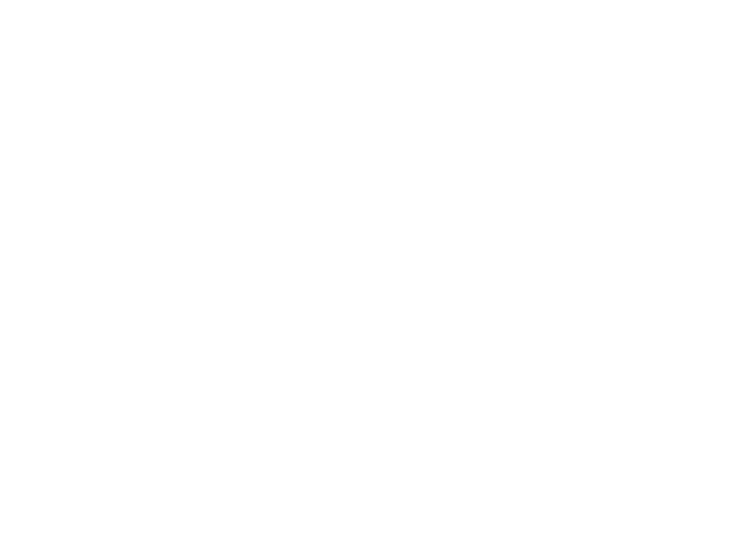
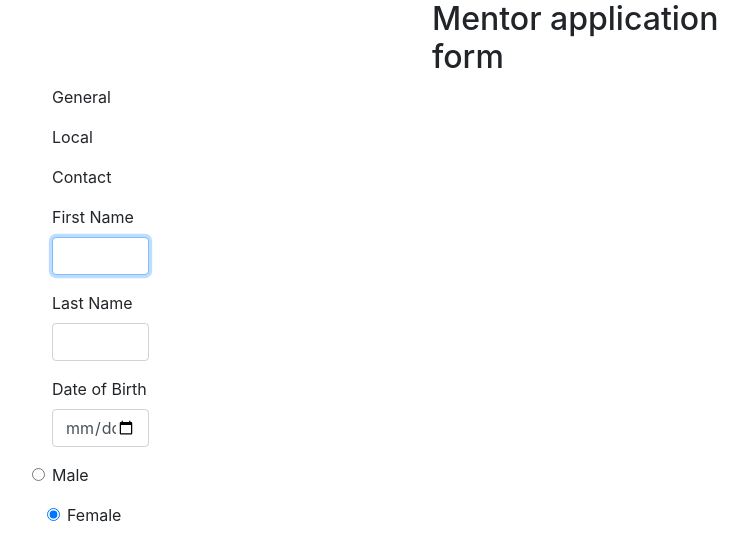
Before and after one commit to PapitomasterDeveloper/mentor-application-form, a website: page index.html in a window 1280 px wide. Shown: the whole page, without its empty margins (33-781 px from the left). Drawn offline with nearby package versions, Linux system fonts and the light colour scheme.

Commit message:
The left column with only the semantic elements

```diff
--- a/index.html
+++ b/index.html
@@ -8,7 +8,81 @@
       <title></title>
     </head>
     <body>
+      <div class="container">
+        <div class="row">
+          <div class="col-sm-4 offset-4">
+            <h2>Mentor application form</h2>
+          </div>
+        </div>
+        <nav id="" class="row">
+          <div class="col-sm-12">
+            <p>General</p>
+            <p>Local</p>
+            <p>Contact</p>
+          </div>
+        </nav>
+        <section class="row">
+          <div class="col-sm-4">
+            <form class="">
+              <div class="row">
+                <div class="col-sm-4">
+                  <div class="form-group">
+                    <label for="" id="" class="">First Name</label>
+                    <input type="name" class="form-control" placeholder="" required autofocus></input>
 
+                  </div>
+                </div>
+              </div>
+
+              <div class="row">
+                <div class="col-sm-4">
+                  <div class="form-group">
+                    <label for="" id="" class="">Last Name</label>
+                    <input type="name" class="form-control" placeholder="" required autofocus></input>
+
+                  </div>
+                </div>
+              </div>
+
+              <div class="row">
+                <div class="col-sm-4">
+                  <div class="form-group">
+                    <label for="" id="" class="">Date of Birth</label>
+                    <input type="date" class="form-control" placeholder="" required autofocus></input>
+
+                  </div>
+                </div>
+              </div>
+
+              <div class="row">
+                <div class="col-sm-3">
+                  <div class="form-group">
+                    <input class="form-check-input" type="radio" name="exampleRadios" id="exampleRadios1" value="option1" checked>
+                    <label class="form-check-label" for="exampleRadios1">Male</label>
+                  </div>
+                </div>
+              </div>
+              <div class="col-sm-6">
+                  <div class="form-group">
+                    <input class="form-check-input" type="radio" name="exampleRadios" id="exampleRadios1" value="option1" checked>
+                    <label class="form-check-label" for="exampleRadios1">Female</label>
+                  </div>
+                </div>
+              </div>
+            </form>
+          </div>
+        </section>
+        <section class="row">
+          <div class="col-sm-4">
+
+          </div>
+        </section>
+        <section class="row">
+          <div class="col-sm-4">
+
+          </div>
+        </section>
+      </div>
       <!-- jQuery first, then Popper.js, then Bootstrap JS -->
       <script src="https://code.jquery.com/jquery-3.3.1.slim.min.js" integrity="sha384-q8i/X+965DzO0rT7abK41JStQIAqVgRVzpbzo5smXKp4YfRvH+8abtTE1Pi6jizo" crossorigin="anonymous"></script>
       <script src="https://cdnjs.cloudflare.com/ajax/libs/popper.js/1.14.7/umd/popper.min.js" integrity="sha384-UO2eT0CpHqdSJQ6hJty5KVphtPhzWj9WO1clHTMGa3JDZwrnQq4sF86dIHNDz0W1" crossorigin="anonymous"></script>
```
